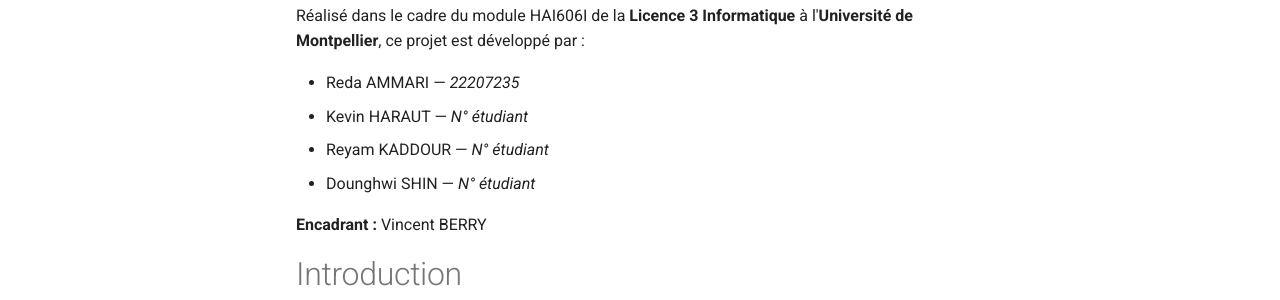
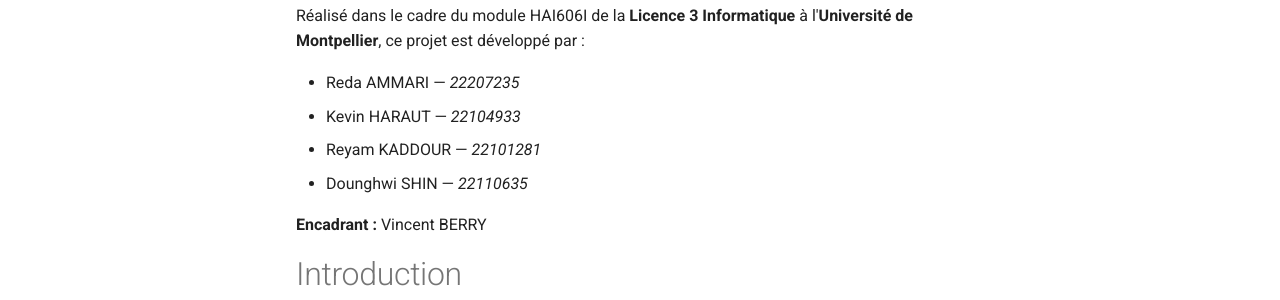
Before and after one commit to vberry/ChessGrandMastersFootsteps, an MkDocs documentation site: the page built from docs/index.md, in a window 1280 px wide and 900 px high, scrolled down 809 px. Shown: the part 153-453 px from the top of the window. Built offline with MkDocs 1.6.1 and Material for MkDocs 9.7.7, drawn with Linux system fonts in a browser that asks for light colours.

Commit message:
correction des numéros étudiant dans la documentation

```diff
--- a/docs/index.md
+++ b/docs/index.md
@@ -14,9 +14,9 @@
 Réalisé dans le cadre du module HAI606I de la **Licence 3 Informatique** à l'**Université de Montpellier**, ce projet est développé par :
 
 - Reda AMMARI — *22207235*
-- Kevin HARAUT — *N° étudiant*
-- Reyam KADDOUR — *N° étudiant*
-- Dounghwi SHIN — *N° étudiant*
+- Kevin HARAUT — *22104933*
+- Reyam KADDOUR — *22101281*
+- Dounghwi SHIN — *22110635*
 
 **Encadrant :** Vincent BERRY
 
```
